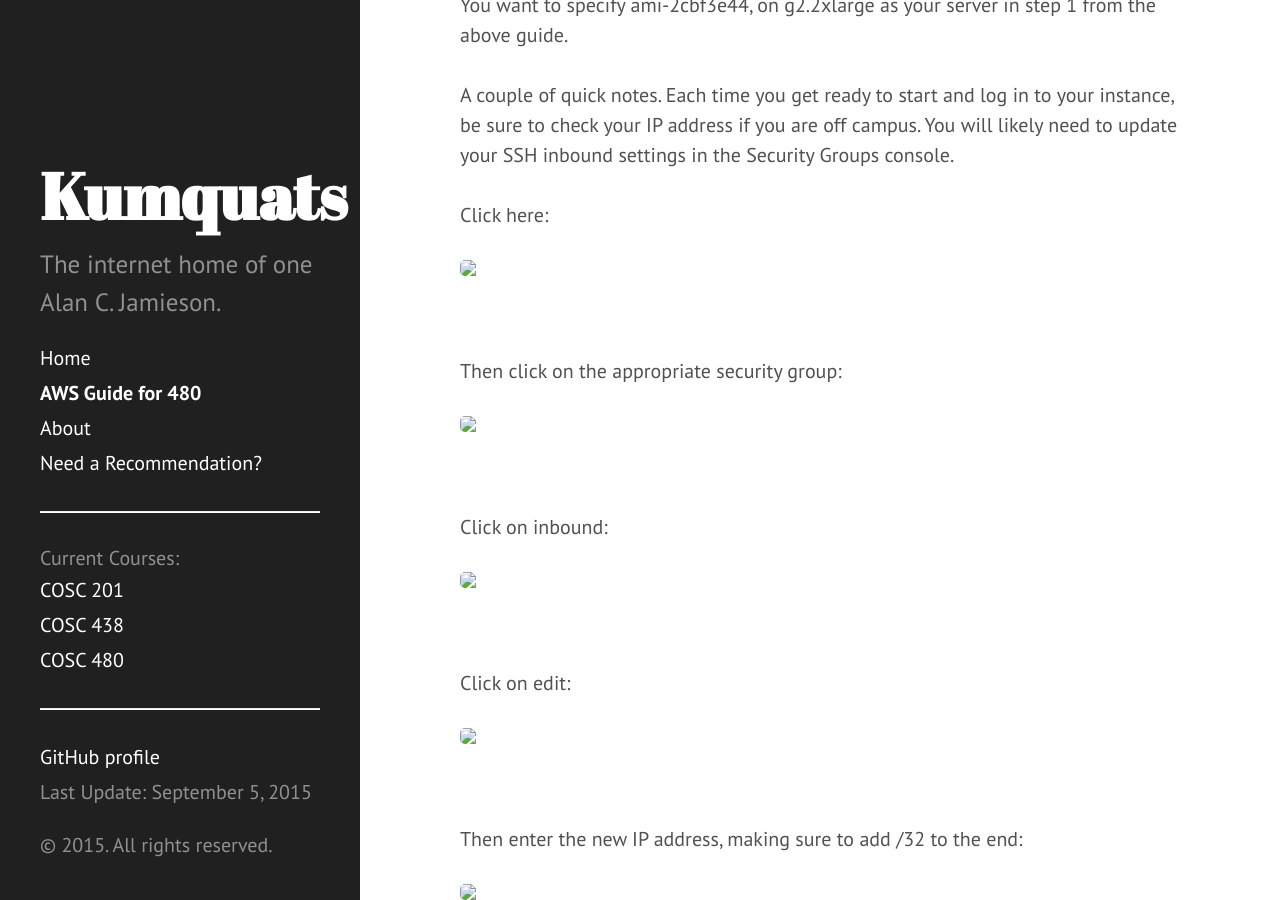
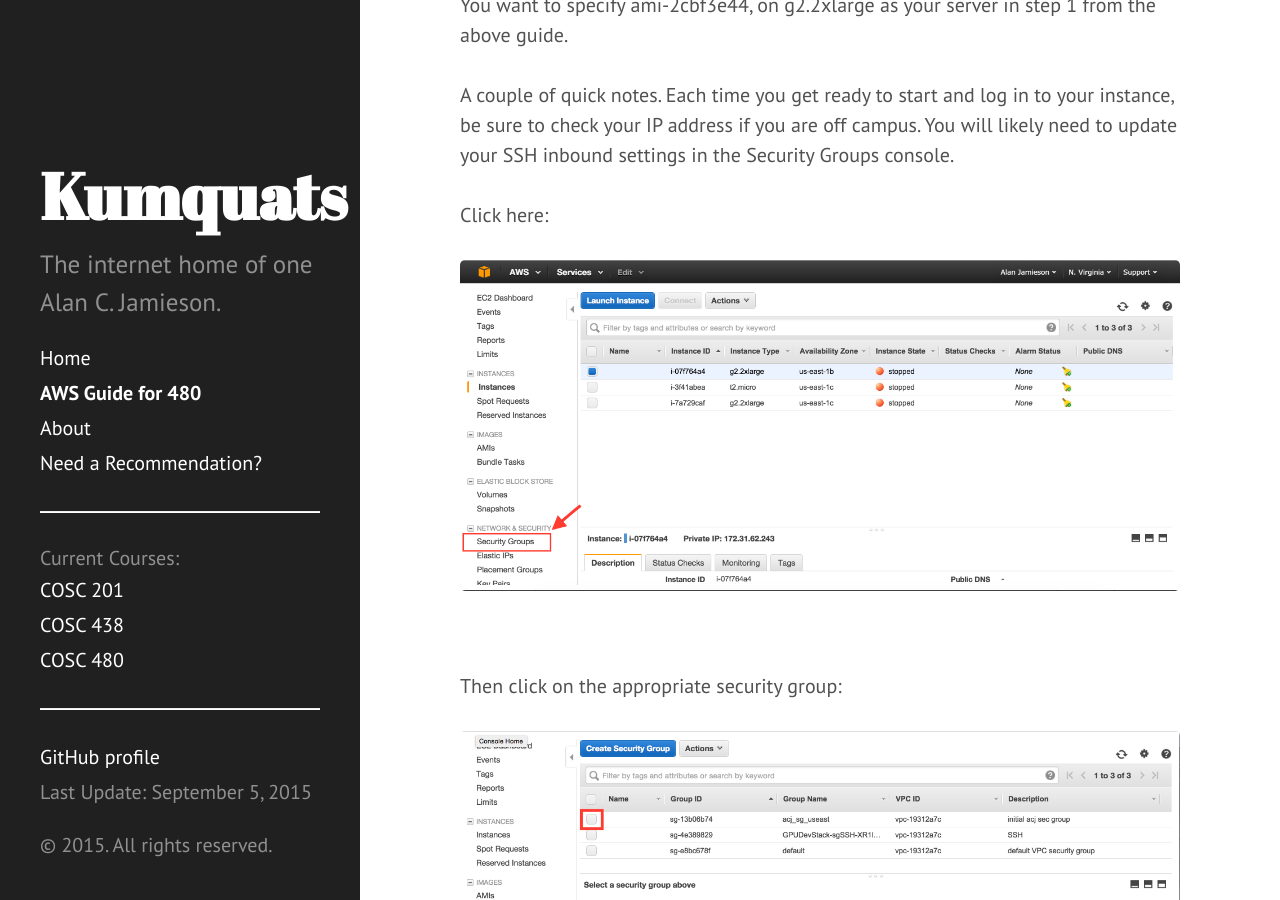
Before and after one commit to ripark/ripark.github.io, a Jekyll site: the page built from f15/AWSGuide.html, in a window 1280 px wide and 900 px high, scrolled down 1260 px. Built offline with Jekyll 4.4.1, drawn with Linux system fonts in a browser that asks for light colours; Markdown is read by kramdown in place of the engine named in the settings.

Commit message:
More fixing my dumb errors

```diff
--- a/f15/AWSGuide.html
+++ b/f15/AWSGuide.html
@@ -61,31 +61,31 @@
 Click here:
 <br>
 <br>
-<img src="AWSSec1.png">
+<img src="{{site.url}}/f15/AWSSec1.png">
 <br>
 <br>
 Then click on the appropriate security group:
 <br>
 <br>
-<img src="AWSSec2.png">
+<img src="{{site.url}}/f15/AWSSec2.png">
 <br>
 <br>
 Click on inbound:
 <br>
 <br>
-<img src="AWSSec3.png">
+<img src="{{site.url}}/f15/AWSSec3.png">
 <br>
 <br>
 Click on edit:
 <br>
 <br>
-<img src="AWSSec4.png">
+<img src="{{site.url}}/f15/AWSSec4.png">
 <br>
 <br>
 Then enter the new IP address, making sure to add /32 to the end:
 <br>
 <br>
-<img src="AWSSec5.png">
+<img src="{{site.url}}/f15/AWSSec5.png">
 <br>
 <br>
 You can also do this if you messed up the IP address during the initial setup.
```
